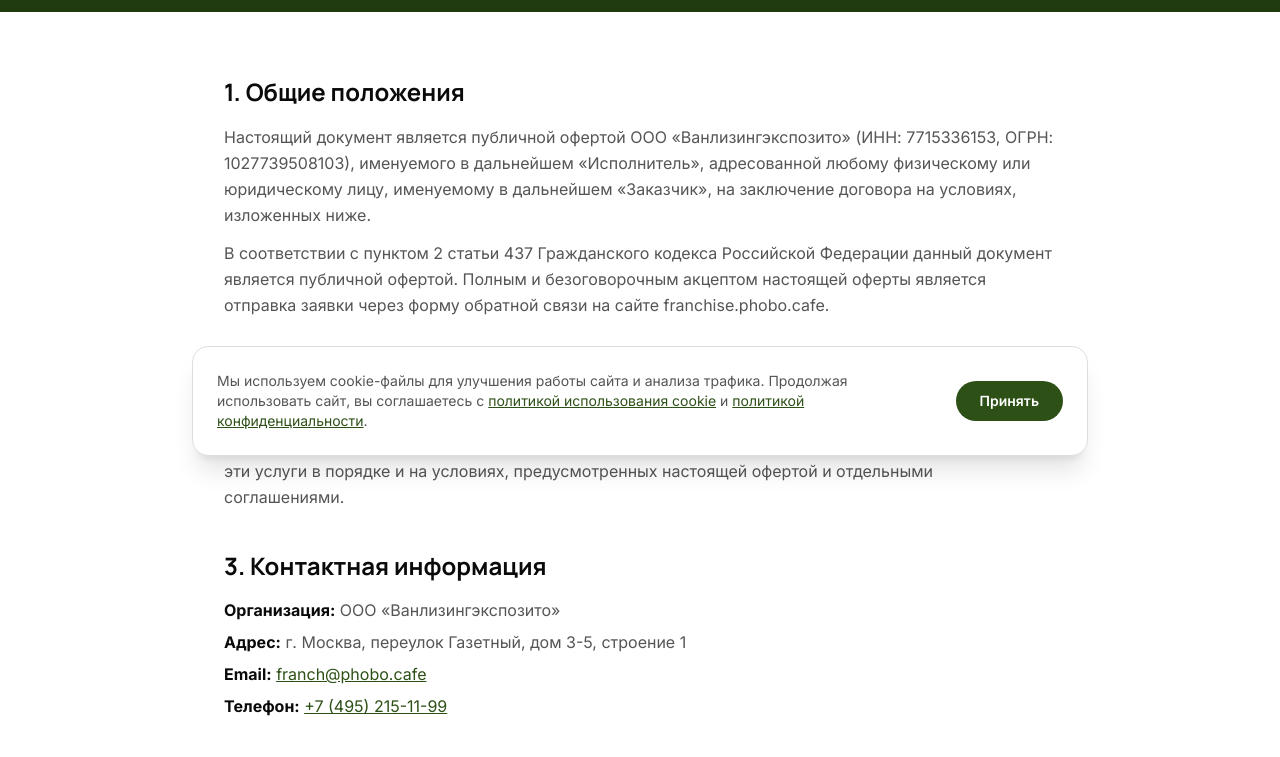
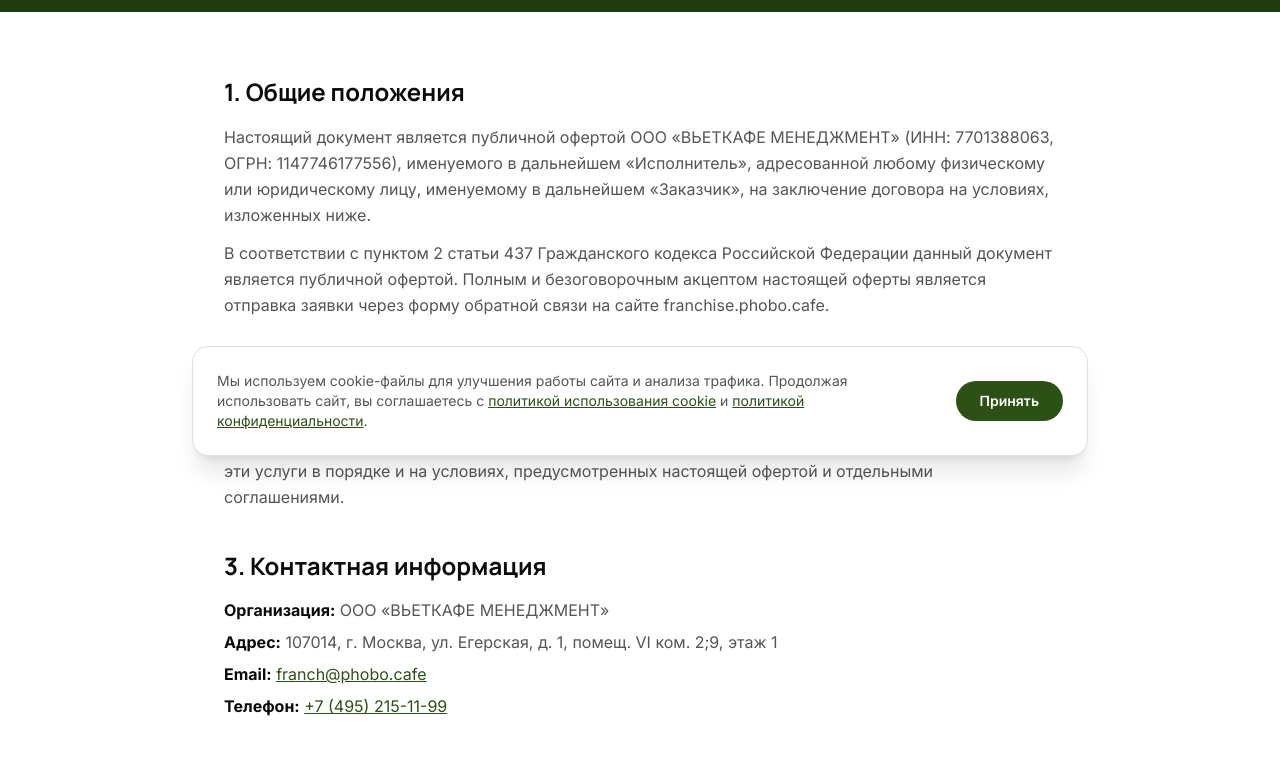
Before and after one commit to hosjpps/Pho-bo-franshise, a Next.js app: page /offer in a window 1280 px wide. Shown: the part 320-1077 px from the top of the page. Built offline with nearby package versions, Linux system fonts and the light colour scheme.

Commit message:
Update legal pages with correct company details (ВЬЕТКАФЕ МЕНЕДЖМЕНТ)
Replace old company (Ванлизингэкспозито) with actual entity across all
policy pages: privacy, cookies, offer. Updated INN, OGRN, and legal address.

```diff
--- a/app/cookies/page.tsx
+++ b/app/cookies/page.tsx
@@ -171,7 +171,7 @@ export default function CookiesPage() {
       <div className="bg-muted/50 py-8">
         <div className="max-w-4xl mx-auto px-4 sm:px-6 lg:px-8 text-center">
           <p className="text-muted-foreground text-sm">
-            ООО «Ванлизингэкспозито» | ИНН 7715336153 | ОГРН 1027739508103
+            ООО «ВЬЕТКАФЕ МЕНЕДЖМЕНТ» | ИНН 7701388063 | ОГРН 1147746177556
           </p>
           <Link
             href="/"
--- a/app/offer/page.tsx
+++ b/app/offer/page.tsx
@@ -41,8 +41,8 @@ export default function OfferPage() {
           <section>
             <h2 className="text-2xl font-bold text-foreground mb-4">1. Общие положения</h2>
             <p className="text-muted-foreground leading-relaxed mb-3">
-              Настоящий документ является публичной офертой ООО «Ванлизингэкспозито»
-              (ИНН: 7715336153, ОГРН: 1027739508103), именуемого в дальнейшем «Исполнитель»,
+              Настоящий документ является публичной офертой ООО «ВЬЕТКАФЕ МЕНЕДЖМЕНТ»
+              (ИНН: 7701388063, ОГРН: 1147746177556), именуемого в дальнейшем «Исполнитель»,
               адресованной любому физическому или юридическому лицу, именуемому в дальнейшем
               «Заказчик», на заключение договора на условиях, изложенных ниже.
             </p>
@@ -67,8 +67,8 @@ export default function OfferPage() {
           <section>
             <h2 className="text-2xl font-bold text-foreground mb-4">3. Контактная информация</h2>
             <ul className="list-none space-y-2 text-muted-foreground">
-              <li><strong className="text-foreground">Организация:</strong> ООО «Ванлизингэкспозито»</li>
-              <li><strong className="text-foreground">Адрес:</strong> г. Москва, переулок Газетный, дом 3-5, строение 1</li>
+              <li><strong className="text-foreground">Организация:</strong> ООО «ВЬЕТКАФЕ МЕНЕДЖМЕНТ»</li>
+              <li><strong className="text-foreground">Адрес:</strong> 107014, г. Москва, ул. Егерская, д. 1, помещ. VI ком. 2;9, этаж 1</li>
               <li>
                 <strong className="text-foreground">Email:</strong>{" "}
                 <a href="mailto:franch@phobo.cafe" className="text-forest hover:text-forest-dark underline">franch@phobo.cafe</a>
@@ -100,7 +100,7 @@ export default function OfferPage() {
       <div className="bg-muted/50 py-8">
         <div className="max-w-4xl mx-auto px-4 sm:px-6 lg:px-8 text-center">
           <p className="text-muted-foreground text-sm">
-            ООО «Ванлизингэкспозито» | ИНН 7715336153 | ОГРН 1027739508103
+            ООО «ВЬЕТКАФЕ МЕНЕДЖМЕНТ» | ИНН 7701388063 | ОГРН 1147746177556
           </p>
           <Link
             href="/"
--- a/app/privacy/page.tsx
+++ b/app/privacy/page.tsx
@@ -50,9 +50,9 @@ export default function PrivacyPage() {
             </p>
             <p className="text-muted-foreground leading-relaxed mb-3">
               <strong className="text-foreground">Оператор персональных данных:</strong><br />
-              ООО «Ванлизингэкспозито»<br />
-              ИНН: 7715336153, ОГРН: 1027739508103<br />
-              Юридический адрес: г. Москва, переулок Газетный, дом 3-5, строение 1
+              ООО «ВЬЕТКАФЕ МЕНЕДЖМЕНТ»<br />
+              ИНН: 7701388063, ОГРН: 1147746177556<br />
+              Юридический адрес: 107014, г. Москва, ул. Егерская, д. 1, помещ. VI ком. 2;9, этаж 1
             </p>
             <p className="text-muted-foreground leading-relaxed">
               Использование Сайта означает безоговорочное согласие Пользователя с настоящей Политикой
@@ -215,8 +215,8 @@ export default function PrivacyPage() {
               По вопросам, связанным с обработкой персональных данных, Пользователь может обратиться к Оператору:
             </p>
             <ul className="list-none space-y-2 text-muted-foreground">
-              <li><strong className="text-foreground">Оператор:</strong> ООО «Ванлизингэкспозито»</li>
-              <li><strong className="text-foreground">Адрес:</strong> г. Москва, переулок Газетный, дом 3-5, строение 1</li>
+              <li><strong className="text-foreground">Оператор:</strong> ООО «ВЬЕТКАФЕ МЕНЕДЖМЕНТ»</li>
+              <li><strong className="text-foreground">Адрес:</strong> 107014, г. Москва, ул. Егерская, д. 1, помещ. VI ком. 2;9, этаж 1</li>
               <li>
                 <strong className="text-foreground">Email:</strong>{" "}
                 <a href="mailto:franch@phobo.cafe" className="text-forest hover:text-forest-dark underline">franch@phobo.cafe</a>
@@ -250,7 +250,7 @@ export default function PrivacyPage() {
       <div className="bg-muted/50 py-8">
         <div className="max-w-4xl mx-auto px-4 sm:px-6 lg:px-8 text-center">
           <p className="text-muted-foreground text-sm">
-            ООО «Ванлизингэкспозито» | ИНН 7715336153 | ОГРН 1027739508103
+            ООО «ВЬЕТКАФЕ МЕНЕДЖМЕНТ» | ИНН 7701388063 | ОГРН 1147746177556
           </p>
           <Link
             href="/"
```
